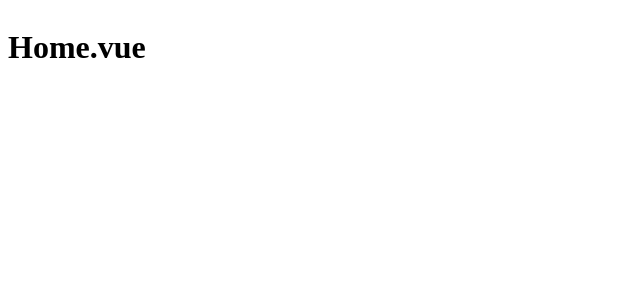
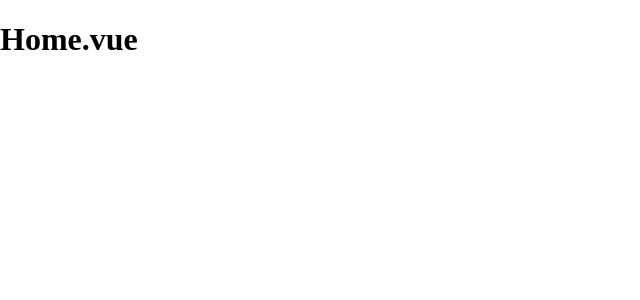
Before and after one commit to kevbesset/toolkit, a Vue app: page / in a window 1280 px wide. Shown: the top 300 px of the page, without its empty margins (0-640 px from the left). Built offline with nearby package versions, Linux system fonts and the light colour scheme.

Commit message:
set up scss base

```diff
--- a/package.json
+++ b/package.json
@@ -17,6 +17,7 @@
   },
   "devDependencies": {
     "@vue/compiler-sfc": "^3.0.4",
+    "normalize.css": "^8.0.1",
     "prettier": "^2.2.1",
     "sass": "^1.32.6",
     "vite": "^1.0.0-rc.13"
--- a/src/main.js
+++ b/src/main.js
@@ -2,4 +2,7 @@ import { createApp } from "vue";
 import router from "./router";
 import App from "./App.vue";
 
+import "normalize.css";
+import "./scss/index.scss";
+
 createApp(App).use(router).mount("#app");
--- /dev/null
+++ b/src/scss/index.scss
@@ -0,0 +1,13 @@
+html {
+  box-sizing: border-box;
+}
+
+* {
+  &,
+  &::before,
+  &::after {
+    // Inherit from parent (set to `border-box` in `html`, see below)
+    // This allow easy override and may avoid conflicts with external content
+    box-sizing: inherit;
+  }
+}
```
Also changed, not shown: 1 other file (tests, documents, lock files or other folders).
